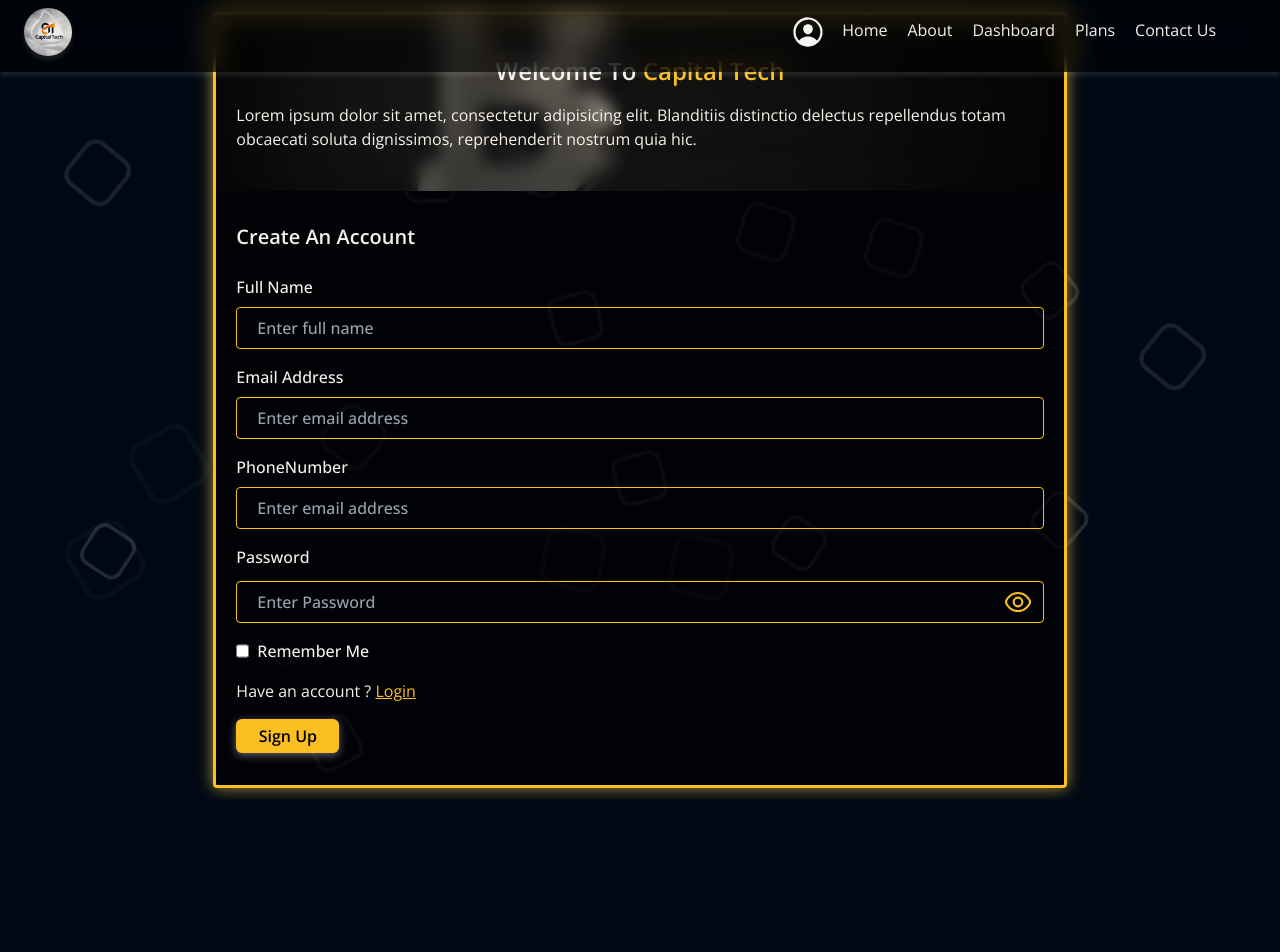
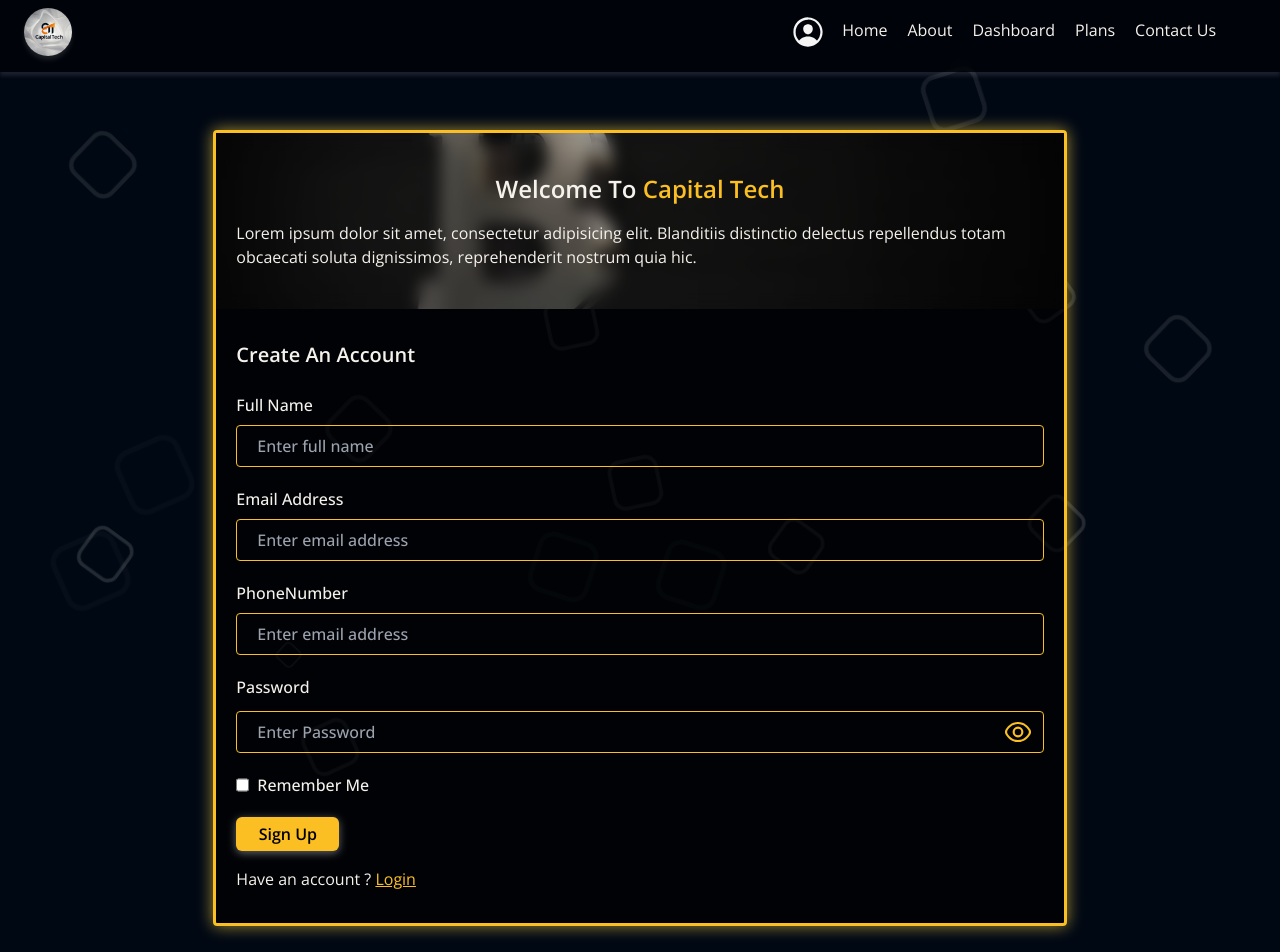
Before and after one commit to liltexh/capitalTech, a React (Vite) app: page /auth in a window 1280 px wide. Shown: the top 952 px of the page. Before the commit the page ends 800 px from the top, so only its background shows below. Built offline with nearby package versions, Linux system fonts and the light colour scheme.

Commit message:
added few chamgess

```diff
--- a/src/components/SignUp.jsx
+++ b/src/components/SignUp.jsx
@@ -4,7 +4,8 @@ import MainButton from "./MainButton.jsx";
 import "../index.css";
 import { eye, eyeCrossed } from "../Tools/icons.js";
 
-export default function SignUp() {
+export default function SignUp({ state }) {
+	const { setHasAccount } = state;
 	const [loading, setLoading] = useState(false);
 	const [passwordType, setPasswordType] = useState("password");
 	const [fullName, setFullName] = useState("");
@@ -14,7 +15,7 @@ export default function SignUp() {
 	const [password, setPassword] = useState("");
 
 	return (
-		<div className="w-full h-screen flex justify-center items-center mt-32 mb-56	md:mb-0 md:mt-0 lg:mt-0 lg:mb-0">
+		<div className="w-full h-screen flex justify-center items-center mt-32 mb-56">
 			<section
 				style={{ backgroundColor: "rgba(0,0,0,0.7)" }}
 				className="glowing_shadow w-11/12 md:w-2/3 lg:w-2/3 flex flex-col
@@ -40,11 +41,12 @@ export default function SignUp() {
 						</p>
 					</div>
 				</div>
-				<form
+				<div
 					className="flex flex-col justify-center p-8 pr-5 pl-5
 				gap-4 "
 				>
 					<h3 className="text-xl font-semibold mb-2">Create An Account</h3>
+					<form className="flex flex-col gap-5 justify-center">
 						<label className="flex flex-col gap-2 font-medium">
 							Full Name
 							<input
@@ -130,14 +132,23 @@ export default function SignUp() {
 							<input type="checkbox" />
 							Remember Me
 						</label>
-					<h6>
-						Have an account ?{" "}
-						<span className="underline text-amber-400">Login</span>
-					</h6>
+
 						<div>
 							<MainButton text="Sign Up" />
 						</div>
 					</form>
+					<h6>
+						Have an account ?{" "}
+						<button
+							className="underline text-amber-400"
+							onClick={() => {
+								setHasAccount(true);
+							}}
+						>
+							Login
+						</button>
+					</h6>
+				</div>
 			</section>
 		</div>
 	);
--- a/src/pages/Auth.jsx
+++ b/src/pages/Auth.jsx
@@ -12,9 +12,9 @@ function Auth() {
 	const [phoneNumber, setPhoneNumber] = useState("");
 	const [password, setPassword] = useState("");
 	if (hasAccount) {
-		return <SignIn />;
+		return <SignIn state={{ setHasAccount }} />;
 	} else {
-		return <SignUp />;
+		return <SignUp state={{ setHasAccount }} />;
 	}
 }
 
```
Lines whose indentation alone changed are shown as unchanged.
